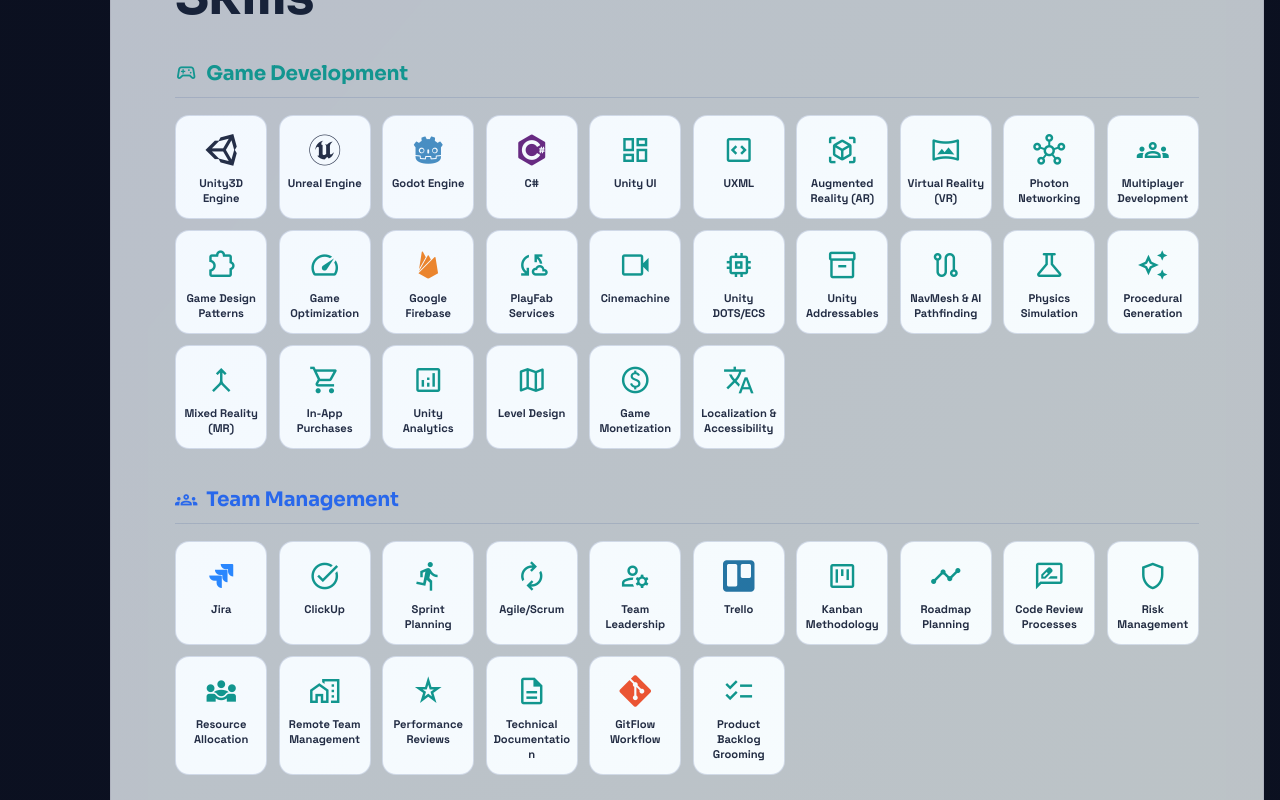
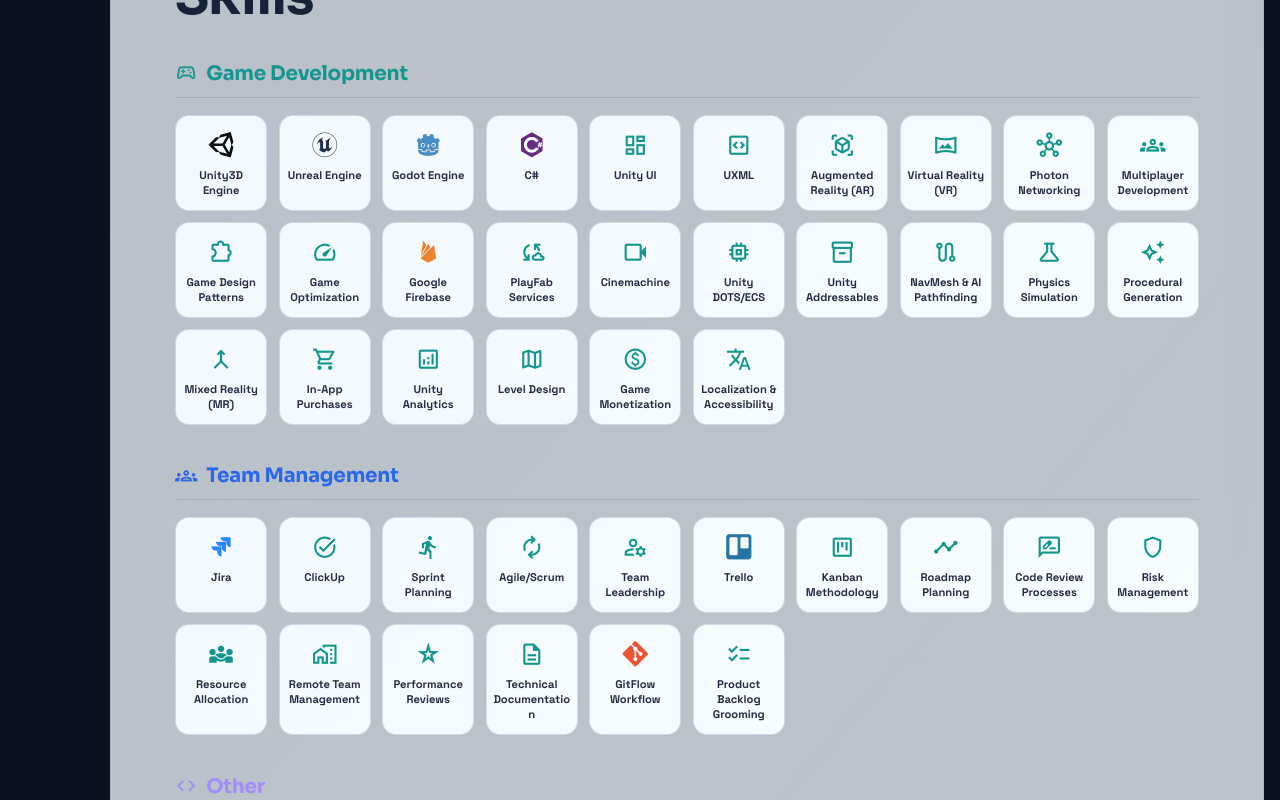
Before and after one commit to shahvaizj/frontend, a React (Create React App) app: page / in a window 1280 px wide. Shown: the part 5860-6660 px from the top of the page. Built offline with nearby package versions, Linux system fonts and the light colour scheme; no server answers.

Commit message:
Shrink skill icons and fix dark-mode visibility
- Reduce icon size from 2rem to 1.6rem
- Invert non-colored devicons (Unity, Next.js, Express) in dark mode

Co-Authored-By: Claude Sonnet 4.6 <noreply@anthropic.com>

```diff
--- a/src/components/Skills.css
+++ b/src/components/Skills.css
@@ -59,15 +59,21 @@
   display: flex;
   align-items: center;
   justify-content: center;
-  height: 38px;
+  height: 30px;
 }
 
 .skill-icon i {
-  font-size: 2rem;
+  font-size: 1.6rem;
+}
+
+/* Non-colored devicons (e.g. Unity, Next.js, Express) are black by default —
+   invert them in dark mode so they're visible */
+.App.dark .skill-icon i:not([class*="colored"]) {
+  filter: brightness(0) invert(1);
 }
 
 .skill-icon .material-symbols-outlined {
-  font-size: 2rem;
+  font-size: 1.6rem;
   color: var(--accent-color);
 }
 
--- a/src/components/Skills.js
+++ b/src/components/Skills.js
@@ -3,7 +3,7 @@ import './Skills.css';
 
 const SKILL_ICONS = {
   // — Game Development —
-  'Unity3D Engine':              { type: 'devicon', cls: 'devicon-unity-original' },
+  'Unity3D Engine':              { type: 'devicon', cls: 'devicon-unity-original colored' },
   'Unreal Engine':               { type: 'devicon', cls: 'devicon-unrealengine-original' },
   'Godot Engine':                { type: 'devicon', cls: 'devicon-godot-plain colored' },
   'C#':                          { type: 'devicon', cls: 'devicon-csharp-plain colored' },
```
